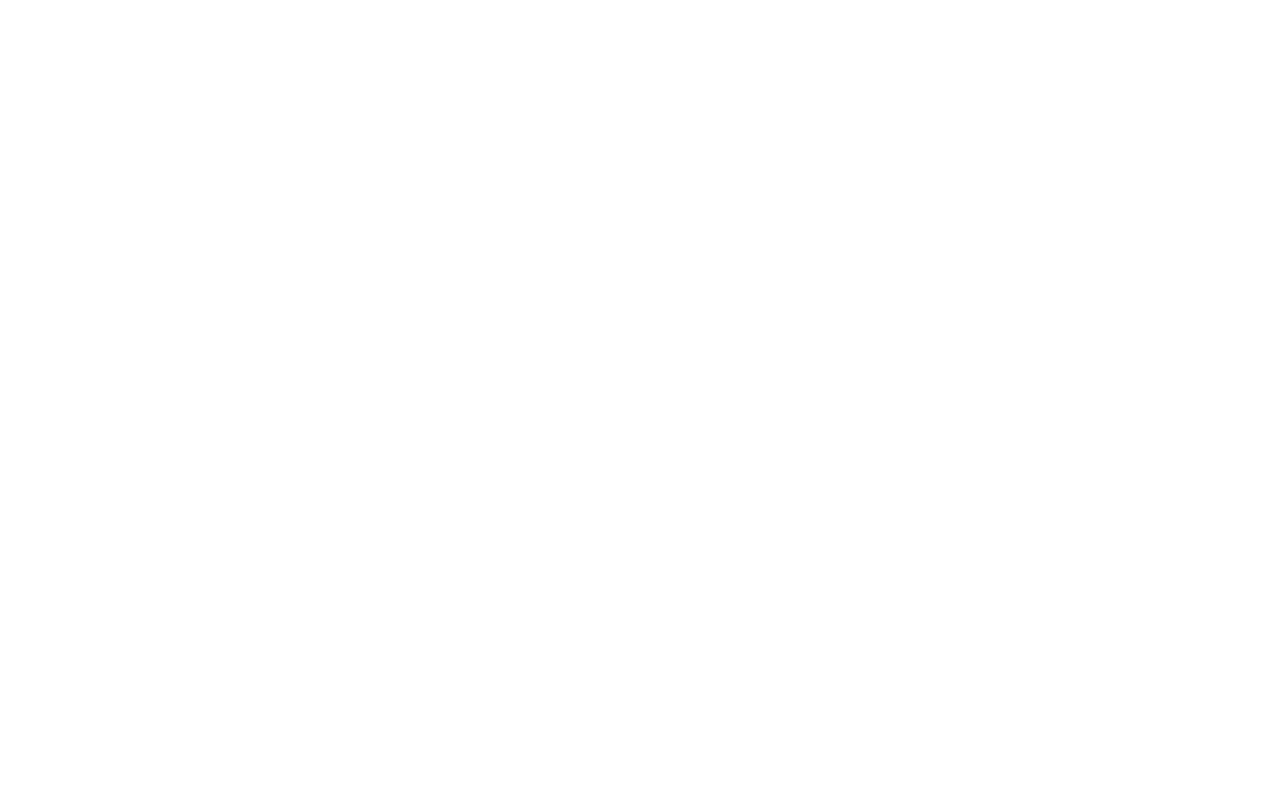
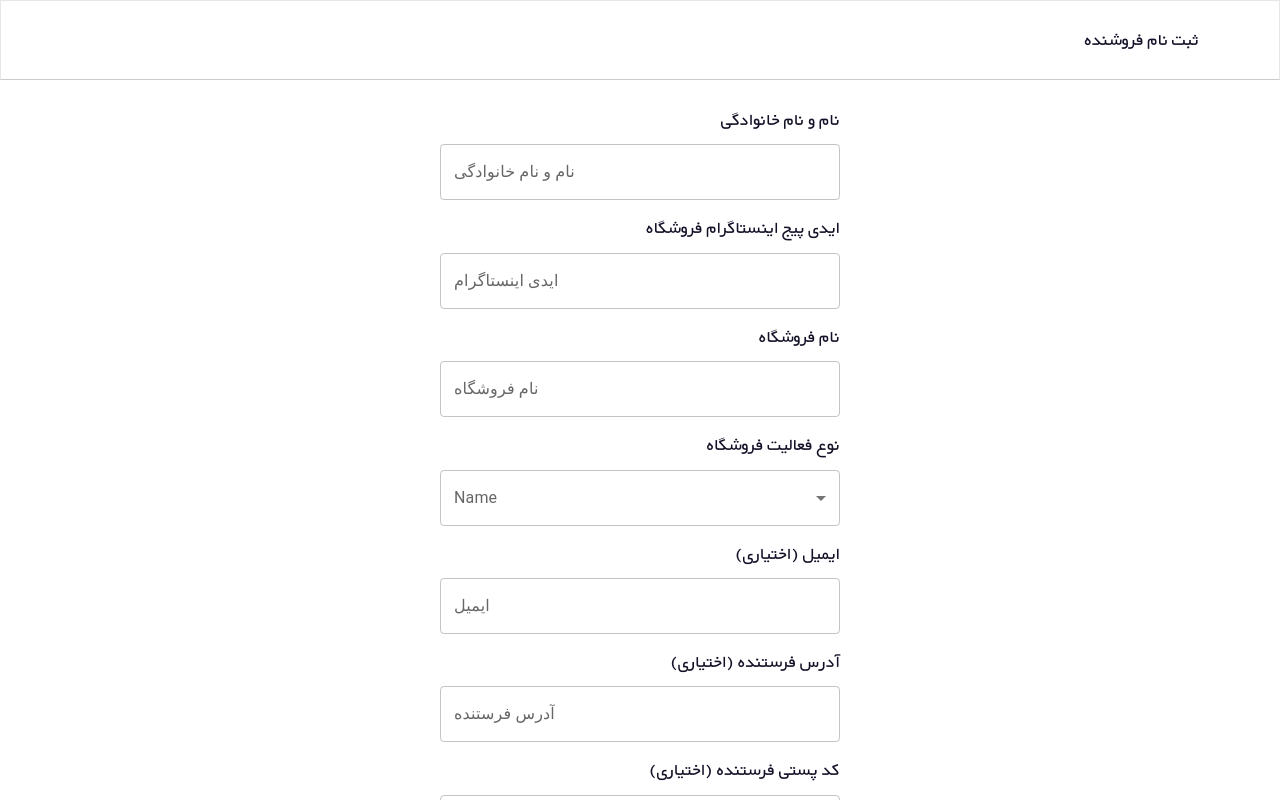
Before and after one commit to AliBayat78/Cartsaz, a React (Vite) app: page /register in a window 1280 px wide. Built offline with nearby package versions, Linux system fonts and the light colour scheme.

Commit message:
register form structure added

```diff
--- a/src/index.css
+++ b/src/index.css
@@ -229,6 +229,11 @@
       font-size: 10px;
       line-height: 20.4px;
     }
+
+    .caption-lg {
+      font-size: 16px;
+      line-height: 22.4px;
+    }
   }
 
   /** Mobile Phones (576px down) */
@@ -294,19 +299,14 @@
       line-height: 28.8px;
     }
 
-    .body-xs {
-      font-size: 14px;
-      line-height: 25.2px;
-    }
-
     .caption-md {
       font-size: 14px;
       line-height: 25.2px;
     }
 
     .caption-lg {
-      font-size: 10px;
-      line-height: 20.8px;
+      font-size: 16px;
+      line-height: 22.4px;
     }
 
     .button-lg {
@@ -390,11 +390,6 @@
     .body-sm {
       font-size: 16px;
       line-height: 28.8px;
-    }
-
-    .body-xs {
-      font-size: 14px;
-      line-height: 25.2px;
     }
 
     .caption-md {
@@ -490,19 +485,14 @@
       line-height: 25.4px;
     }
 
-    .body-xs {
-      font-size: 16px;
-      line-height: 28.8px;
-    }
-
     .caption-md {
       font-size: 16px;
       line-height: 28.8px;
     }
 
     .caption-lg {
-      font-size: 12px;
-      line-height: 21.6px;
+      font-size: 16px;
+      line-height: 22.4px;
     }
 
     .button-lg {
@@ -586,11 +576,6 @@
     .body-sm {
       font-size: 16px;
       line-height: 23.2px;
-    }
-
-    .body-xs {
-      font-size: 18px;
-      line-height: 32.4px;
     }
 
     .caption-md {
@@ -686,11 +671,6 @@
       line-height: 25.2px;
     }
 
-    .body-xs {
-      font-size: 20px;
-      line-height: 36px;
-    }
-
     .caption-md {
       font-size: 20px;
       line-height: 36px;
--- a/src/pages/Login.tsx
+++ b/src/pages/Login.tsx
@@ -5,6 +5,7 @@
 import { useState } from 'react'
 import { LoginInputs } from '../models/models'
 import { useAuth } from '../hooks/useAuth'
+import { NavLink } from 'react-router-dom'
 
 const Login = () => {
   const [loginInfo, setLoginInfo] = useState<LoginInputs>()
@@ -14,7 +15,6 @@
   const {
     register,
     handleSubmit,
-    watch,
     formState: { errors },
   } = useForm<LoginInputs>()
 
@@ -67,9 +67,20 @@
             ورود
           </Button>
           {errorMessage && (
-            <p className="text-error mt-2 2xs:mb-20 md:mb-2 body-sm">{errorMessage}</p>
+            <p className="text-error mt-2 2xs:mb-10 md:mb-2 body-sm">{errorMessage}</p>
           )}
         </form>
+        <NavLink to="/register">
+          <div className="2xs:w-[90vw] sm:w-[400px] h-[56px]">
+            <Button
+              type="submit"
+              sx={{ width: '100%', height: '56px', marginTop: '16px', marginBottom: '16px' }}
+              variant="contained"
+            >
+              ساخت اکانت
+            </Button>
+          </div>
+        </NavLink>
       </div>
     </div>
   )
--- a/src/pages/Register.tsx
+++ b/src/pages/Register.tsx
@@ -1,5 +1,155 @@
+import { Button, TextField, SelectChangeEvent } from '@mui/material'
+import OutlinedInput from '@mui/material/OutlinedInput'
+import InputLabel from '@mui/material/InputLabel'
+import MenuItem from '@mui/material/MenuItem'
+import FormControl from '@mui/material/FormControl'
+import Select from '@mui/material/Select'
+import { useState } from 'react'
+import { RegisterInputs } from '../models/models'
+import { useForm } from 'react-hook-form'
+
+const options = ['کالا های الکترونیکی', 'لوازم خانگی', 'پوشاک', 'آرایشی و بهداشتی', 'ورزشی']
+
 const Register = () => {
-    return ( <div></div> );
+  const {
+    register,
+    handleSubmit,
+    formState: { errors },
+    setValue,
+  } = useForm<RegisterInputs>()
+
+  const [shopType, setShopType] = useState('')
+
+  const onSubmit = (data: RegisterInputs) => {
+    console.log(data)
+  }
+
+  const handleChange = (e: SelectChangeEvent<string>) => {
+    setShopType(e.target.value)
+  }
+
+  return (
+    <div className="w-full h-auto flex flex-col items-center">
+      <nav className="h-20 w-full flex justify-end items-center px-20 border border-b-silver">
+        <p className="caption-lg">ثبت نام فروشنده</p>
+      </nav>
+      <div className="2xs:w-[90vw] sm:w-[400px] mt-6">
+        <form onSubmit={handleSubmit(onSubmit)}>
+          <div className="w-full">
+            <p className="text-right caption-lg">نام و نام خانوادگی</p>
+            <TextField
+              sx={{ marginTop: '8px', width: '100%' }}
+              id="demo-helper-text-aligned"
+              label="نام و نام خانوادگی"
+              placeholder="علی بیات"
+              multiline
+              error={!!errors.fullName}
+              helperText={errors.fullName?.message}
+              {...register('fullName', { required: true })}
+            />
+          </div>
+          <div className="w-full mt-3">
+            <p className="text-right caption-lg">ایدی پیج اینستاگرام فروشگاه</p>
+            <TextField
+              sx={{ marginTop: '8px', width: '100%' }}
+              id="demo-helper-text-aligned"
+              label="ایدی اینستاگرام"
+              placeholder="Instagram.com/alibayatt78"
+              multiline
+              {...register('instagram', { required: true })}
+              error={!!errors.instagram}
+              helperText={errors.instagram?.message}
+            />
+          </div>
+          <div className="w-full mt-3">
+            <p className="text-right caption-lg">نام فروشگاه</p>
+            <TextField
+              sx={{ marginTop: '8px', width: '100%' }}
+              id="demo-helper-text-aligned"
+              label="نام فروشگاه"
+              placeholder="مثال: موبایلینو"
+              multiline
+              {...register('shopName', { required: true })}
+              error={!!errors.shopName}
+              helperText={errors.shopName?.message}
+            />
+          </div>
+
+          <div className="w-full mt-3">
+            <p className="text-right caption-lg">نوع فعالیت فروشگاه</p>
+            <FormControl sx={{ marginTop: '8px', width: '100%' }}>
+              <InputLabel id="demo-multiple-name-label">Name</InputLabel>
+              <Select
+                labelId="demo-multiple-name-label"
+                id="demo-multiple-name"
+                value={shopType}
+                {...register('shopType', { required: true })}
+                input={<OutlinedInput label="Name" />}
+                onChange={handleChange}
+              >
+                {options.map((option) => (
+                  <MenuItem key={option} value={option}>
+                    {option}
+                  </MenuItem>
+                ))}
+              </Select>
+            </FormControl>
+            {errors.shopType && (
+              <p className="text-error mt-2 2xs:mb-10 md:mb-2 body-sm">
+                لطفا یک مورد را انتخاب کنید
+              </p>
+            )}
+          </div>
+          <div className="w-full mt-3">
+            <p className="text-right caption-lg">ایمیل (اختیاری)</p>
+            <TextField
+              sx={{ marginTop: '8px', width: '100%' }}
+              id="demo-helper-text-aligned"
+              label="ایمیل"
+              placeholder="مثال: Cartsaz@gmail.com"
+              multiline
+              {...register('email', { required: false })}
+            />
+          </div>
+          <div className="w-full mt-3">
+            <p className="text-right caption-lg">آدرس فرستنده (اختیاری)</p>
+            <TextField
+              sx={{ marginTop: '8px', width: '100%' }}
+              id="demo-helper-text-aligned"
+              label="آدرس فرستنده"
+              placeholder="مثال: تهران، میدان آزادی پلاک 2"
+              multiline
+              {...register('address', { required: false })}
+            />
+          </div>
+          <div className="w-full mt-3">
+            <p className="text-right caption-lg"> کد پستی فرستنده (اختیاری)</p>
+            <TextField
+              sx={{ marginTop: '8px', width: '100%' }}
+              id="demo-helper-text-aligned"
+              label="کد پستی فرستنده"
+              placeholder="مثال: 71236481"
+              multiline
+              {...register('postCode', { required: false })}
+            />
+          </div>
+          <div className="mt-2 w-full h-[90px] bg-pale-silver flex flex-col items-end justify-center p-4">
+            <p className="body-xs">
+              آدرس فرستنده و کد پستی فرستنده در خروجی برگه ارسال از سبد های خرید درج میشود.
+            </p>
+            <p className="body-xs">بعد نیز میتوانید این بخش را اصلاح کنید.</p>
+          </div>
+          <Button
+            type="submit"
+            sx={{ width: '100%', height: '56px', marginTop: '32px', marginBottom: '32px' }}
+            variant="contained"
+          >
+            تکمیل ثبت نام
+          </Button>
+        </form>
+      </div>
+    </div>
+  )
 }
 
-export default Register;
+export default Register
```
Also changed, not shown: src/models/models.ts (+10 -0 lines).
